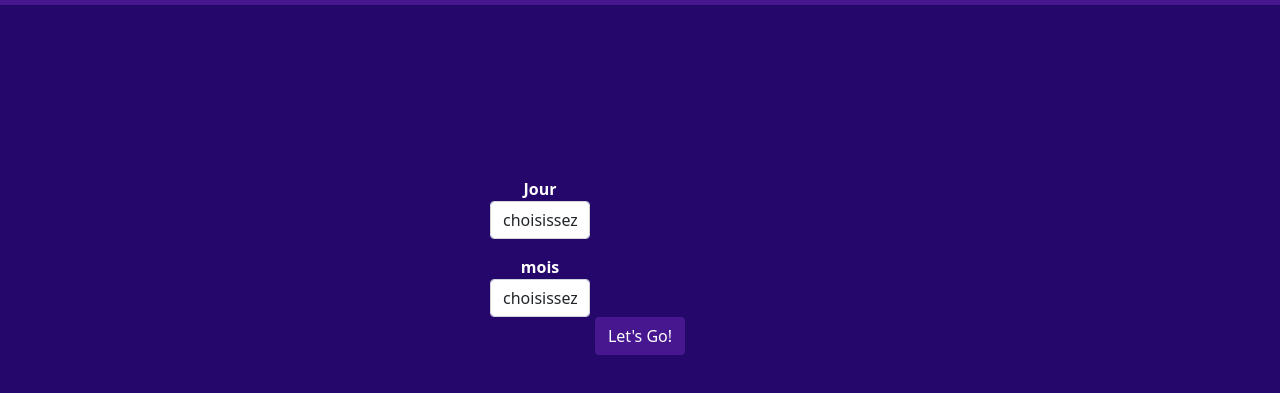
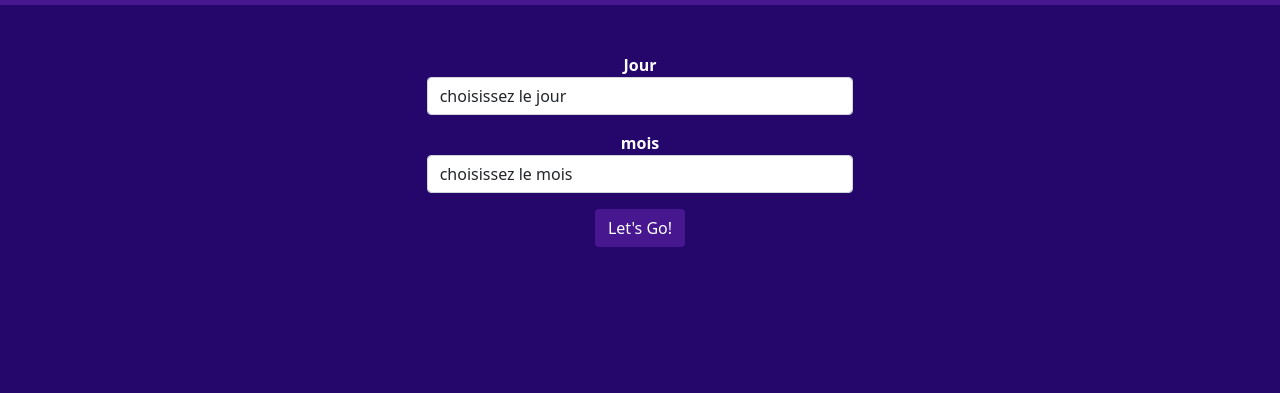
Before and after one commit to A-Kernaonet/generatorNickname, a plain HTML site: page index.html in a window 1280 px wide. Shown: the part 51-444 px from the top of the page. Drawn offline with nearby package versions, Linux system fonts and the light colour scheme.

Commit message:
modification interface

```diff
--- a/assets/css/style.css
+++ b/assets/css/style.css
@@ -9,13 +9,21 @@ body {
 .goButton {
     background: #47178f;
 }
-
+/*
 .form {
     position: absolute;
     top: 35%;
-    left: 50%;
-    width: 300px;
+    width: 100rem;
     height: 150px;
-    margin-left: -150px;
-    margin-top: -100px;
 }
+
+@media screen and (max-width : 600px) {
+
+    .form {
+        position: relative;
+        top: 35%;
+        width: 13rem;
+        height: 150px;
+
+    }
+} */
--- a/index.html
+++ b/index.html
@@ -14,15 +14,15 @@
 
 <body>
 
-    <nav class="navbar">
+    <nav class="navbar m-auto">
         <div class="container-fluid d-flex justify-content-center fw-bold">
             <a class="navbar-brand text-white" href="#">
                 Nom Appli
             </a>
         </div><br>
     </nav>
-    <form class="form pt-5 text-center">
-        <div class="form-group col-md-4">
+    <form class="form pt-5 text-center m-auto">
+        <div class="form-group col-md-4 m-auto">
             <label for="inputState" class="fw-bold text-white">Jour</label><br>
             <select id="inputState" class="form-control">
                 <option selected>choisissez le jour </option>
@@ -59,7 +59,7 @@
                 <option>31</option>
             </select>
         </div>
-        <div class="form-group col-md-4 pt-3">
+        <div class="form-group col-md-4 pt-3 m-auto">
             <label for="inputState" class="fw-bold text-white">mois</label><br>
             <select id="inputState" class="form-control">
                 <option selected>choisissez le mois </option>
@@ -67,7 +67,7 @@
                 <option>Février</option>
                 <option>Mars</option>
                 <option>Avril</option>
-                <option>Mais</option>
+                <option>Mai</option>
                 <option>juin</option>
                 <option>Juillet</option>
                 <option>Août</option>
@@ -76,9 +76,16 @@
                 <option>Novembre</option>
                 <option>Décembre</option>
             </select>
+            <div class="pt-3">
+                <button class="goButton btn text-white">Let's Go!</button>
+            </div>
         </div>
-        <button class="goButton btn text-white">Let's Go!</button>
+
     </form>
+
+    <footer class="text-white">
+
+    </footer>
 
 
 
```
